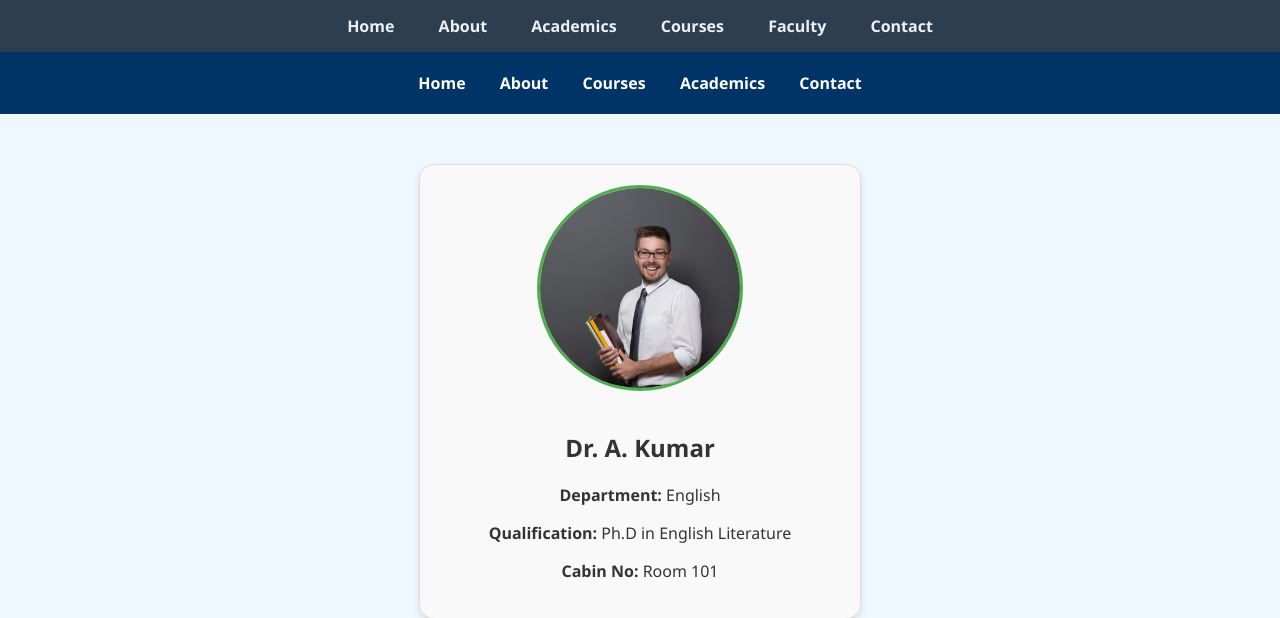
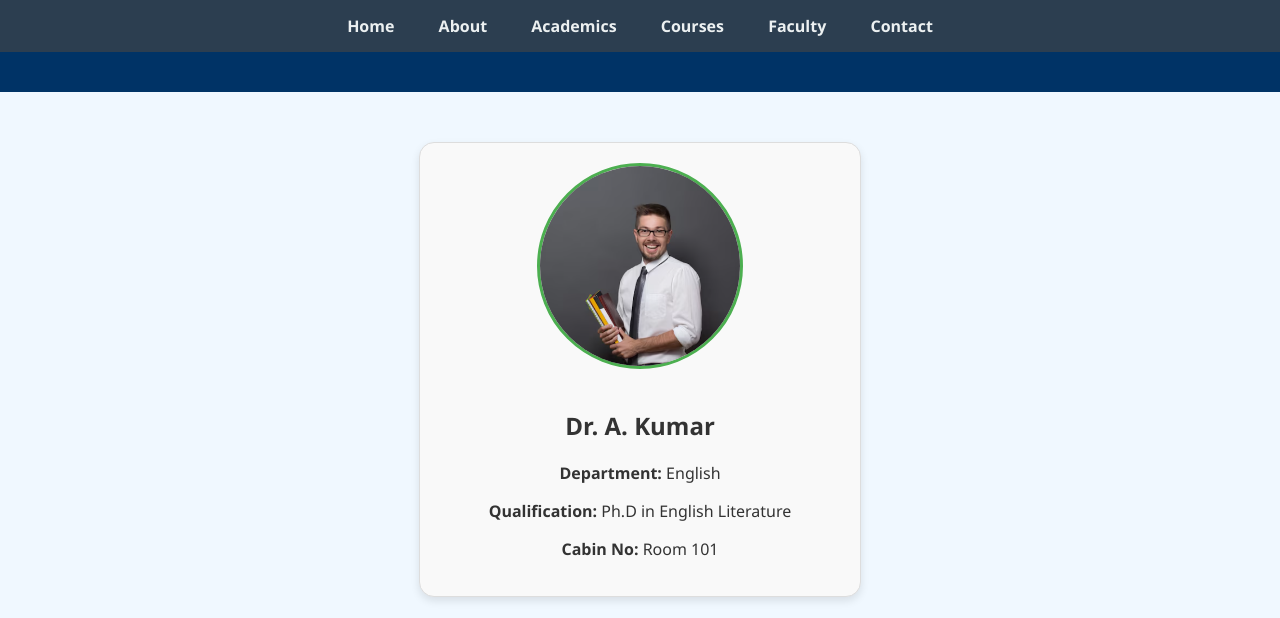
Before and after one commit to NIRRMALG/gasck-college, a Flask app: page /faculty/a_kumar in a window 1280 px wide. Shown: the top 618 px of the page. Run offline with Flask 3, Linux system fonts and the light colour scheme.

Commit message:
Update faculty_profile.html

```diff
--- a/templates/faculty_profile.html
+++ b/templates/faculty_profile.html
@@ -1,6 +1,5 @@
 <!DOCTYPE html>
 <html lang="en">
-{% include 'navbar.html' %}
 <head>
     <meta charset="UTF-8">
     <title>{{ faculty.name }} - Profile</title>
@@ -27,15 +26,8 @@
     </style>
 </head>
 <body>
-
+{% include 'navbar.html' %}
 <header>
-    <nav>
-        <a href="{{ url_for('home') }}">Home</a>
-        <a href="{{ url_for('about') }}">About</a>
-        <a href="{{ url_for('courses') }}">Courses</a>
-        <a href="{{ url_for('academics') }}">Academics</a>
-        <a href="{{ url_for('contact') }}">Contact</a>
-    </nav>
 </header>
 
 <section class="faculty-card">
```
